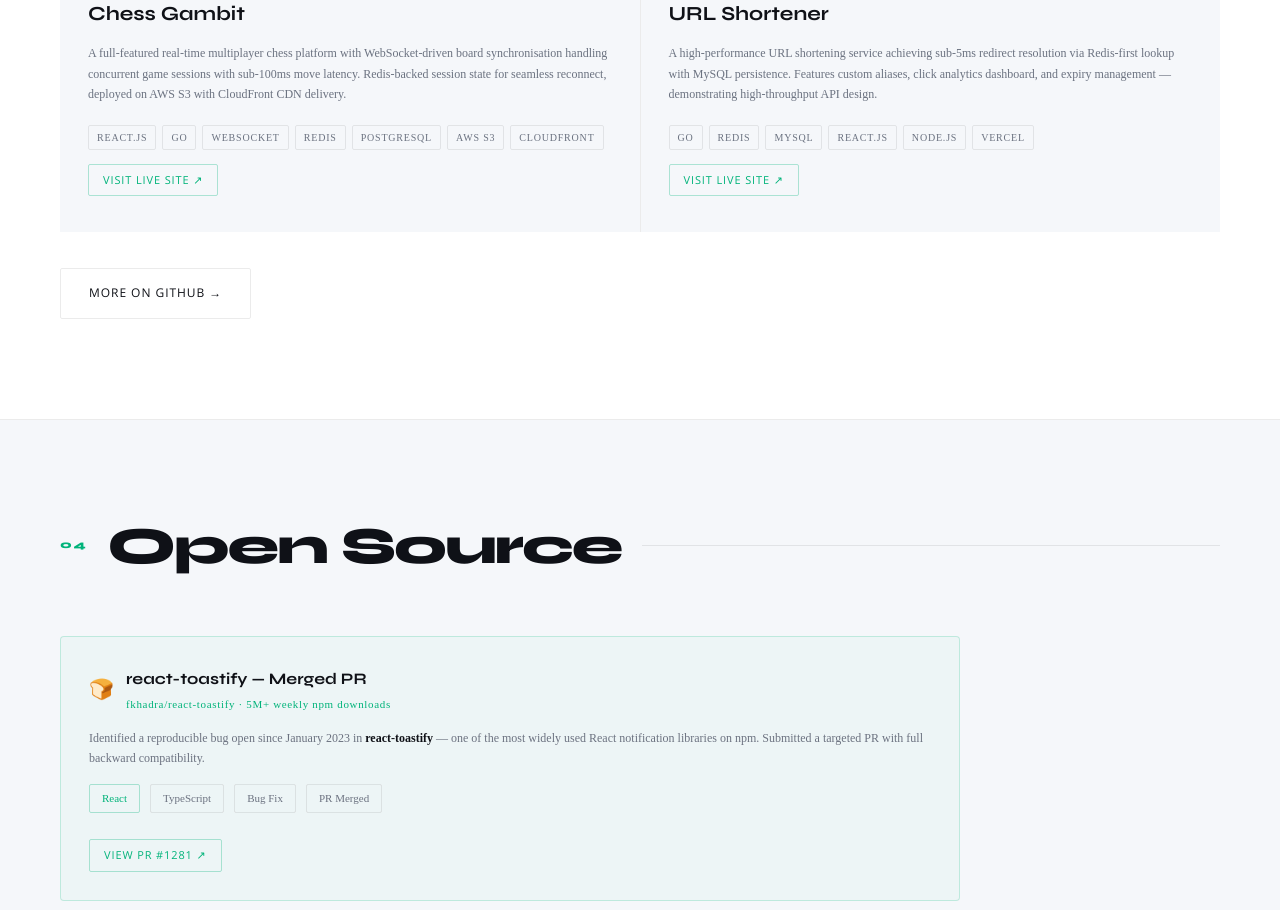
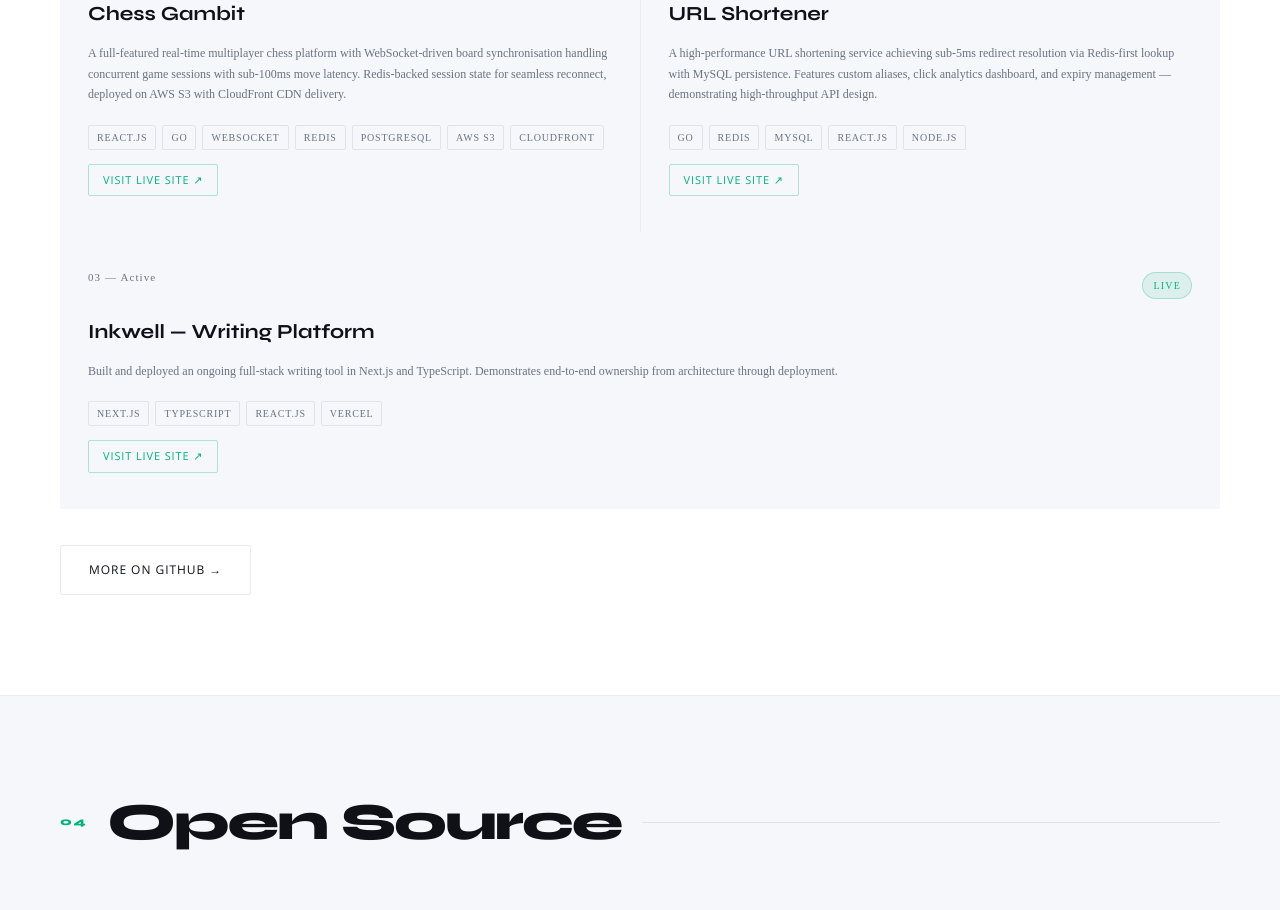
Before and after one commit to SayakDe98/sayak-de-portfolio, a Next.js app: page / in a window 1280 px wide. Shown: the part 4180-5090 px from the top of the page. Built offline with nearby package versions, Linux system fonts and the light colour scheme.

Commit message:
Added inkwell to side projects

```diff
--- a/pages/index.js
+++ b/pages/index.js
@@ -367,7 +367,7 @@
               <div className="proj-title">URL Shortener</div>
               <div className="proj-desc">A high-performance URL shortening service achieving sub-5ms redirect resolution via Redis-first lookup with MySQL persistence. Features custom aliases, click analytics dashboard, and expiry management — demonstrating high-throughput API design.</div>
               <div className="proj-tech">
-                {["Go","Redis","MySQL","React.js","Node.js","Vercel"].map((t) => <span key={t}>{t}</span>)}
+                {["Go","Redis","MySQL","React.js","Node.js"].map((t) => <span key={t}>{t}</span>)}
               </div>
               <a
                 className="proj-link"
@@ -377,6 +377,25 @@
                 Visit Live Site ↗
               </a>
             </div>
+          </div>
+
+          <div className="project-card reveal reveal-delay-1" style={{ position: "relative", overflow: "hidden" }}>
+              <div className="proj-first-line">
+                <div className="proj-num">03 — Active</div>
+                <div className={styles.badgeGreen}>Live</div>
+              </div>
+              <div className="proj-title">Inkwell — Writing Platform</div>
+              <div className="proj-desc">Built and deployed an ongoing full-stack writing tool in Next.js and TypeScript. Demonstrates end-to-end ownership from architecture through deployment.</div>
+              <div className="proj-tech">
+                {["Next.js","TypeScript","React.js","Vercel"].map((t) => <span key={t}>{t}</span>)}
+              </div>
+              <a
+                className="proj-link"
+                href="https://inkwell-six-coral.vercel.app"
+                target="_blank" rel="noopener noreferrer"
+              >
+                Visit Live Site ↗
+              </a>
           </div>
 
           <div style={{ marginTop: "36px" }} className="reveal reveal-delay-2">
```
